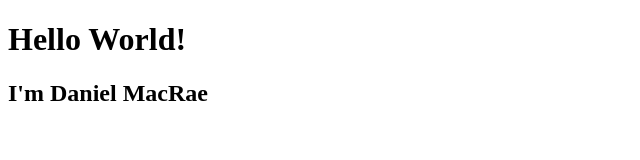
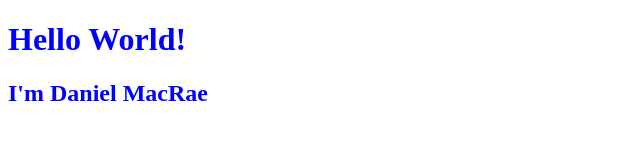
Before and after one commit to DMac704/DMac704.github.io, a plain HTML site: page index.html in a window 1280 px wide. Shown: the whole page, without its empty margins (0-640 px from the left). Drawn offline with Linux system fonts and the light colour scheme.

Commit message:
new push

```diff
--- a/index.html
+++ b/index.html
@@ -5,7 +5,7 @@
     <meta name="viewport" content="width=device-width, initial-scale=1.0">
     <meta http-equiv="X-UA-Compatible" content="ie=edge">
     <title>My Page</title>
-     <link rel="style sheet" href="style.css">
+     <link rel="stylesheet" href="style.css">
 
 </head>
 <body>
```
